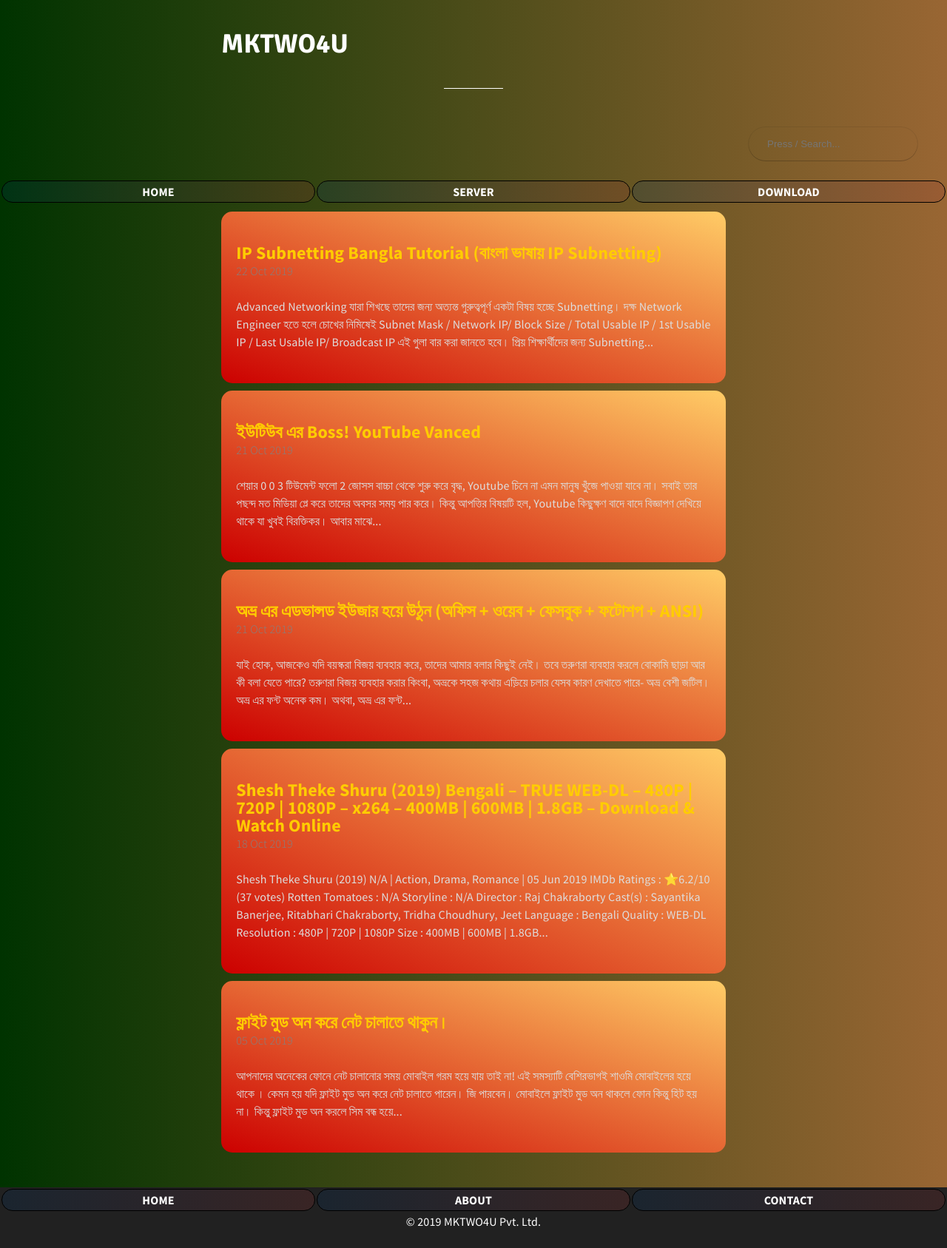
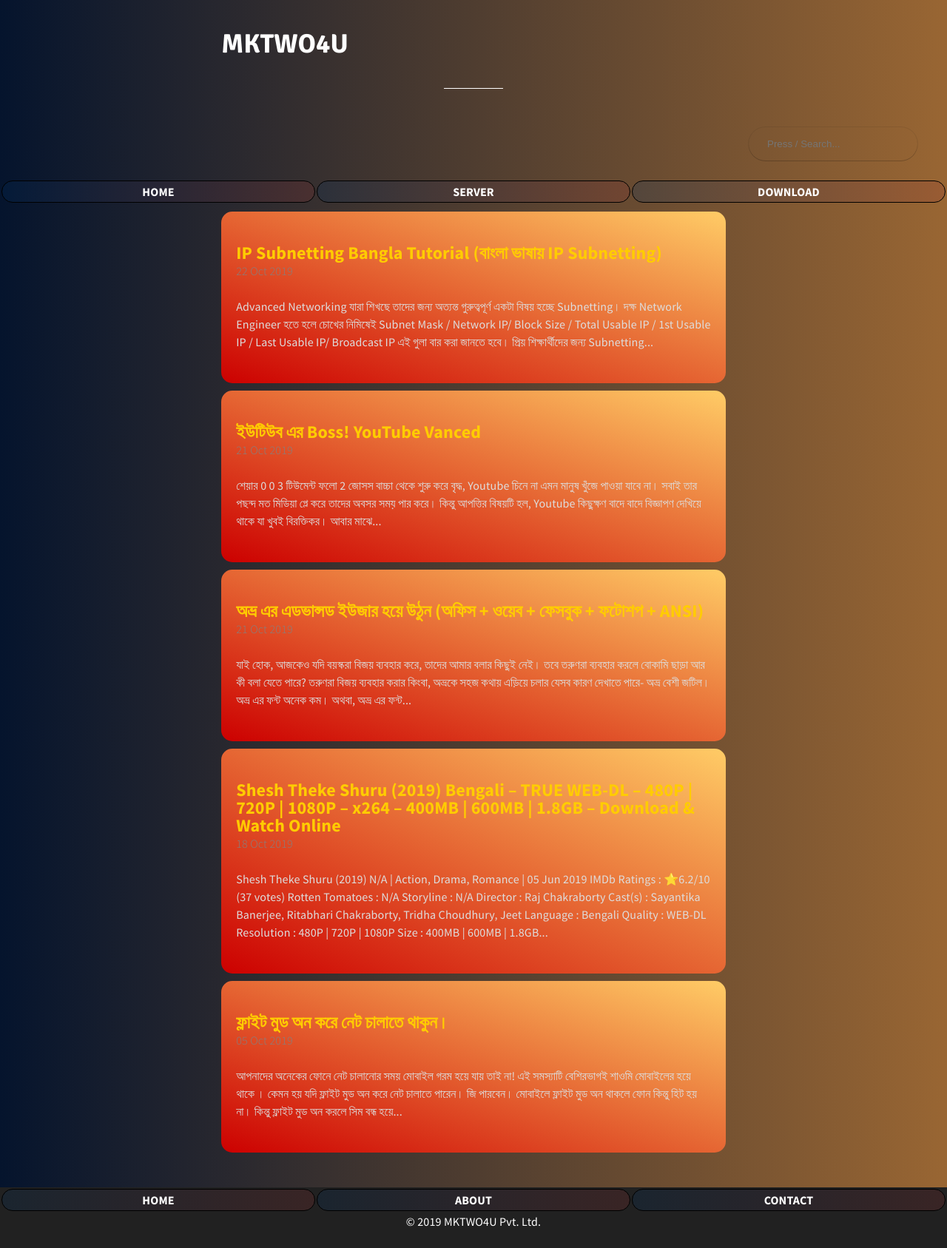
Before and after one commit to bdmilan/blog, a Jekyll site: the page built from index.html, in a window 1280 px wide. Shown: the whole page at 74% size. Built offline with Jekyll 4.4.1, drawn with Linux system fonts in a browser that asks for light colours; the list of posts is cut into pages by our own code.

Commit message:
Update layout.scss

```diff
--- a/_sass/layout.scss
+++ b/_sass/layout.scss
@@ -4,7 +4,7 @@
 html, body {
 	height: 100%;
 	min-width: auto;
-	background: linear-gradient(to left, #996633 0%, #003300 100%);
+	background: linear-gradient(to left, #996633 0%, #05142d 100%);
 
 }
 
```
